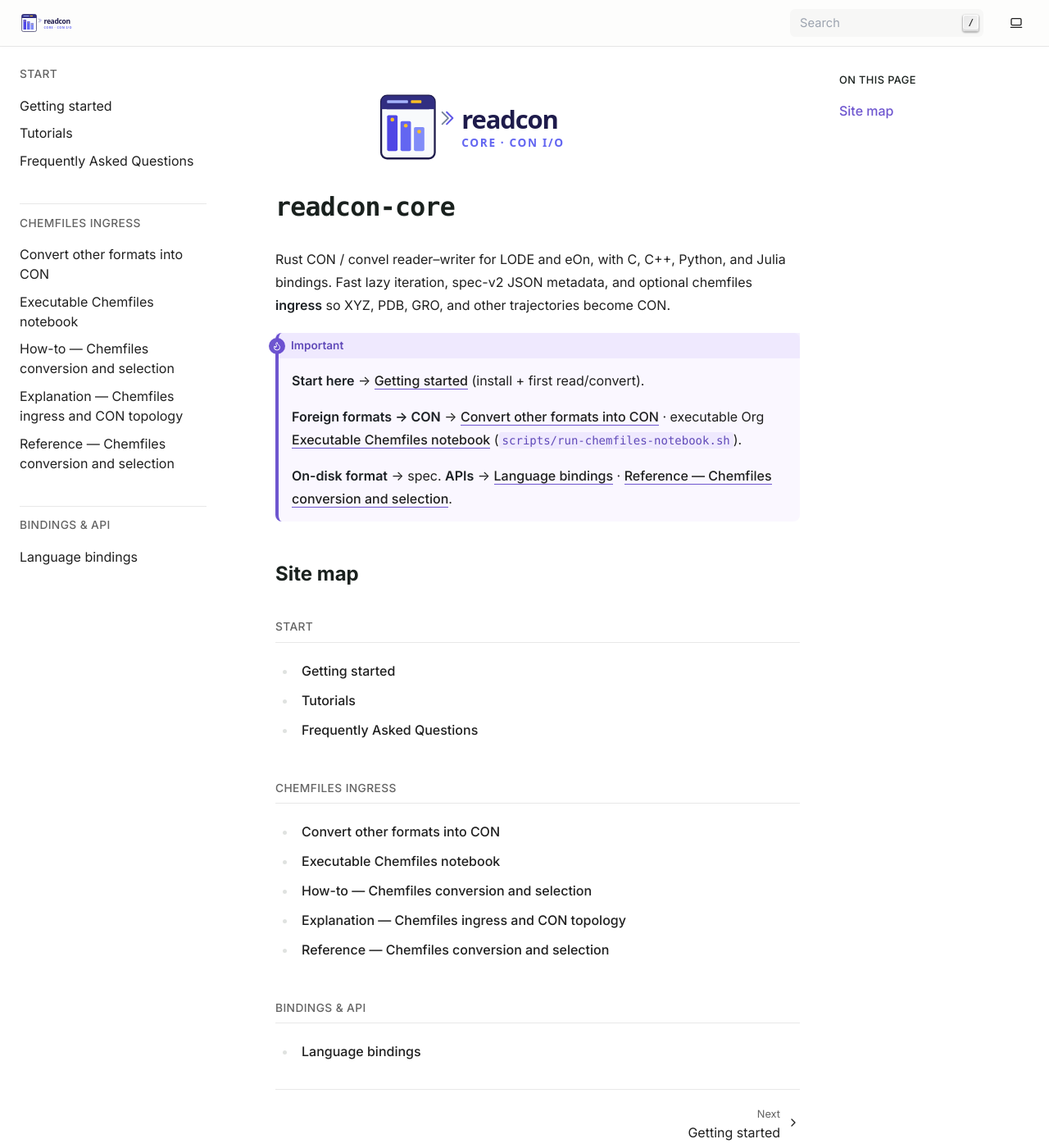
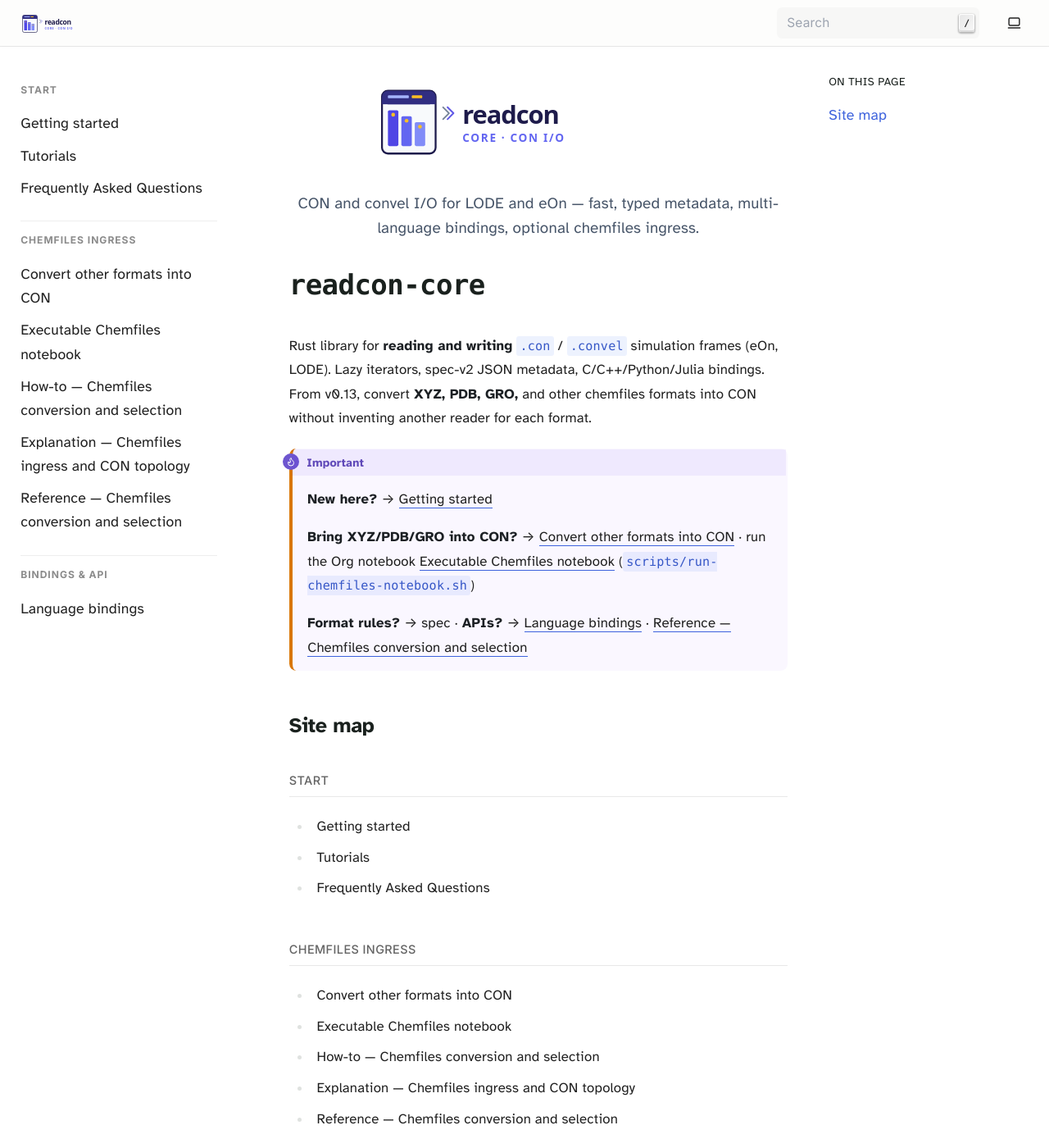
Before and after one commit to lode-org/readcon-core, a Sphinx documentation site: the page built from docs/source/index.rst, in a window 1280 px wide and 1400 px high. Shown: the whole window at 82% size. Built offline with Sphinx 7.4.7, drawn with Linux system fonts in a browser that asks for light colours; pages that are not in the unit, such as notebooks, are missing from menus.

Commit message:
docs(site): fix Sphinx links, Atkinson Hyperlegible, clearer home
Stop putting :doc: inside Org tables (exported as literal garbage on
Pages). Use RST list-table with real references on getting-started.
Load Atkinson Hyperlegible + JetBrains Mono, hero block on the home
page, calmer admonitions and sidebar captions so the site reads as a
product docs theme rather than broken RST paste.

```diff
--- a/docs/source/_static/custom.css
+++ b/docs/source/_static/custom.css
@@ -1,26 +1,137 @@
-/* Color-scheme logo swap on landing images */
-html[data-theme="dark"] img.light-only,
-html.dark img.light-only { display: none !important; }
-html:not([data-theme="dark"]):not(.dark) img.dark-only { display: none !important; }
-@media (prefers-color-scheme: dark) {
-  html:not([data-theme="light"]) img.light-only { display: none !important; }
-  html:not([data-theme="light"]) img.dark-only { display: inline-block !important; }
+/* === readcon-core docs: Atkinson Hyperlegible + calmer layout ============== */
+
+:root {
+  --rc-font-sans: "Atkinson Hyperlegible", system-ui, -apple-system, "Segoe UI",
+    Roboto, "Helvetica Neue", Arial, sans-serif;
+  --rc-font-mono: "JetBrains Mono", ui-monospace, "Cascadia Code", "SF Mono",
+    Menlo, Consolas, monospace;
+  --rc-indigo: #4f46e5;
+  --rc-indigo-deep: #312e81;
+  --rc-amber: #d97706;
 }
 
-/* Landing hero */
-.sy-page img.align-center.light-only,
-.sy-page img.align-center.dark-only {
-  margin: 1rem auto 1.5rem;
-  max-width: min(400px, 90vw);
+/* Body + UI chrome */
+html,
+body,
+.sy-page,
+.sy-head,
+.sy-lside,
+.globaltoc,
+.sy-foot {
+  font-family: var(--rc-font-sans) !important;
+  font-size: 1.05rem;
+  line-height: 1.65;
+  letter-spacing: 0.01em;
 }
 
-/* Admonitions — shibuya-friendly spacing */
+.sy-page h1,
+.sy-page h2,
+.sy-page h3,
+.sy-page h4,
+.sy-head-brand strong {
+  font-family: var(--rc-font-sans) !important;
+  font-weight: 700;
+  letter-spacing: -0.015em;
+  line-height: 1.25;
+}
+
+/* Code: distinct mono, readable size */
+.sy-page code,
+.sy-page pre,
+.sy-page tt,
+.sy-page .highlight,
+.sy-page div[class*="highlight"] pre {
+  font-family: var(--rc-font-mono) !important;
+  font-size: 0.9em;
+  line-height: 1.5;
+}
+
+.sy-page pre {
+  border-radius: 0.5rem;
+  padding: 1rem 1.1rem !important;
+}
+
+/* Hero on home */
+.rc-hero {
+  text-align: center;
+  margin: 0.5rem auto 1.75rem;
+  max-width: 40rem;
+}
+.rc-hero-logo {
+  display: block;
+  margin: 0 auto 1rem;
+  max-width: min(400px, 92vw);
+  height: auto;
+}
+.rc-hero-tagline {
+  font-size: 1.125rem;
+  line-height: 1.55;
+  color: var(--sy-f-text-mute, #475569);
+  margin: 0 auto;
+  max-width: 36rem;
+}
+html[data-theme="dark"] .rc-hero-tagline,
+html.dark .rc-hero-tagline {
+  color: #94a3b8;
+}
+
+/* Logo swap (landing images + any .light-only / .dark-only) */
+html[data-theme="dark"] .light-only,
+html.dark .light-only { display: none !important; }
+html:not([data-theme="dark"]):not(.dark) .dark-only { display: none !important; }
+@media (prefers-color-scheme: dark) {
+  html:not([data-theme="light"]) .light-only { display: none !important; }
+  html:not([data-theme="light"]) .dark-only { display: inline-block !important; }
+  html:not([data-theme="light"]) .rc-hero .dark-only { display: block !important; }
+}
+
+/* Admonitions */
 .sy-page div.important,
 .sy-page div.note,
 .sy-page div.tip {
   border-radius: 0.5rem;
-  margin: 1.25rem 0;
+  margin: 1.35rem 0;
+  padding: 0.85rem 1.1rem;
+  border-left: 4px solid var(--rc-indigo);
 }
 
-/* Tighter guide headings */
-.sy-page h1 { letter-spacing: -0.02em; }
+.sy-page div.important {
+  border-left-color: var(--rc-amber);
+}
+
+/* Next-steps table on getting-started */
+.sy-page table.next-steps,
+.sy-page table.docutils {
+  width: 100%;
+  border-collapse: collapse;
+  font-size: 1rem;
+}
+.sy-page table.docutils th,
+.sy-page table.docutils td {
+  padding: 0.65rem 0.85rem;
+  vertical-align: top;
+}
+.sy-page table.docutils th {
+  font-weight: 700;
+  text-align: left;
+}
+
+/* Sidebar captions */
+.globaltoc p.caption {
+  font-size: 0.72rem;
+  text-transform: uppercase;
+  letter-spacing: 0.08em;
+  font-weight: 700;
+  opacity: 0.75;
+  margin-top: 1.1rem;
+}
+
+/* Avoid double H1 noise: hide redundant page title style issues */
+.sy-page .section > h1:first-child {
+  margin-top: 0.25rem;
+}
+
+/* Links in body — slightly stronger for Hyperlegible */
+.sy-page a.reference {
+  text-underline-offset: 0.15em;
+}
--- a/docs/source/_templates/partials/extra-head.html
+++ b/docs/source/_templates/partials/extra-head.html
@@ -1,2 +1,6 @@
 <!-- antics analytics (privacy-first; no cookies, no fingerprinting) -->
 <script defer src="https://antics-api.turtletech.us/antics.js" data-token="9680f71a548d4bb7a2455e1c73ca8849"></script>
+<!-- Atkinson Hyperlegible — designed for legibility (Braille Institute) -->
+<link rel="preconnect" href="https://fonts.googleapis.com" />
+<link rel="preconnect" href="https://fonts.gstatic.com" crossorigin />
+<link href="https://fonts.googleapis.com/css2?family=Atkinson+Hyperlegible:ital,wght@0,400;0,700;1,400;1,700&family=JetBrains+Mono:wght@400;500;600&display=swap" rel="stylesheet" />
--- a/docs/source/conf.py
+++ b/docs/source/conf.py
@@ -5,9 +5,6 @@
 author = "LODE developers"
 release = "0.13.1"
 
-# sphinxcontrib_rust / sphinx-rustdocgen invoke `cargo install --path .` and
-# fail in minimal CI; serve pre-generated RST under docs/source/crates/ instead
-# (regenerate locally with sphinx-rustdocgen when the public Rust API changes).
 extensions = [
     "sphinx.ext.autodoc",
     "sphinx.ext.intersphinx",
@@ -26,11 +23,13 @@
 html_theme = "shibuya"
 html_static_path = ["_static"]
 html_favicon = "_static/favicon.svg"
+html_title = "readcon-core documentation"
 
 html_theme_options = {
     "github_url": "https://github.com/lode-org/readcon-core",
     "light_logo": "_static/logo-light.svg",
     "dark_logo": "_static/logo-dark.svg",
+    "accent_color": "indigo",
 }
 
 
--- a/docs/source/index.rst
+++ b/docs/source/index.rst
@@ -1,33 +1,31 @@
 
-.. image:: /_static/logo-light.svg
-   :class: light-only
-   :width: 400
-   :align: center
-   :alt: readcon-core — CON configuration I/O
+.. raw:: html
 
-.. image:: /_static/logo-dark.svg
-   :class: dark-only
-   :width: 400
-   :align: center
-   :alt: readcon-core — CON configuration I/O
+   <div class="rc-hero">
+     <img class="light-only rc-hero-logo" src="_static/logo-light.svg" width="400" height="102" alt="readcon-core" />
+     <img class="dark-only rc-hero-logo" src="_static/logo-dark.svg" width="400" height="102" alt="readcon-core" />
+     <p class="rc-hero-tagline">CON and convel I/O for LODE and eOn — fast, typed metadata, multi-language bindings, optional chemfiles ingress.</p>
+   </div>
 
 ================
 ``readcon-core``
 ================
 
-Rust CON / convel reader–writer for LODE and eOn, with C, C++, Python, and Julia
-bindings. Fast lazy iteration, spec-v2 JSON metadata, and optional chemfiles
-**ingress** so XYZ, PDB, GRO, and other trajectories become CON.
+Rust library for **reading and writing** ``.con`` / ``.convel`` simulation
+frames (eOn, LODE). Lazy iterators, spec-v2 JSON metadata, C/C++/Python/Julia
+bindings. From v0.13, convert **XYZ, PDB, GRO,** and other chemfiles formats
+into CON without inventing another reader for each format.
 
 .. important::
 
-   **Start here** → :doc:`getting-started` (install + first read/convert).
+   **New here?** → :doc:`getting-started`
 
-   **Foreign formats → CON** → :doc:`chemfiles-tutorial` · executable Org
-   :doc:`chemfiles-notebook` (``scripts/run-chemfiles-notebook.sh``).
+   **Bring XYZ/PDB/GRO into CON?** → :doc:`chemfiles-tutorial`
+   · run the Org notebook :doc:`chemfiles-notebook`
+   (``scripts/run-chemfiles-notebook.sh``)
 
-   **On-disk format** → :doc:`spec`. **APIs** → :doc:`bindings` ·
-   :doc:`chemfiles-reference`.
+   **Format rules?** → :doc:`spec` · **APIs?** → :doc:`bindings` ·
+   :doc:`chemfiles-reference`
 
 Site map
 --------
```
Also changed, not shown: docs/orgmode/getting-started.org (+36 -17 lines), docs/orgmode/index.org (+16 -20 lines), docs/source/getting-started.rst (+33 -29 lines).
